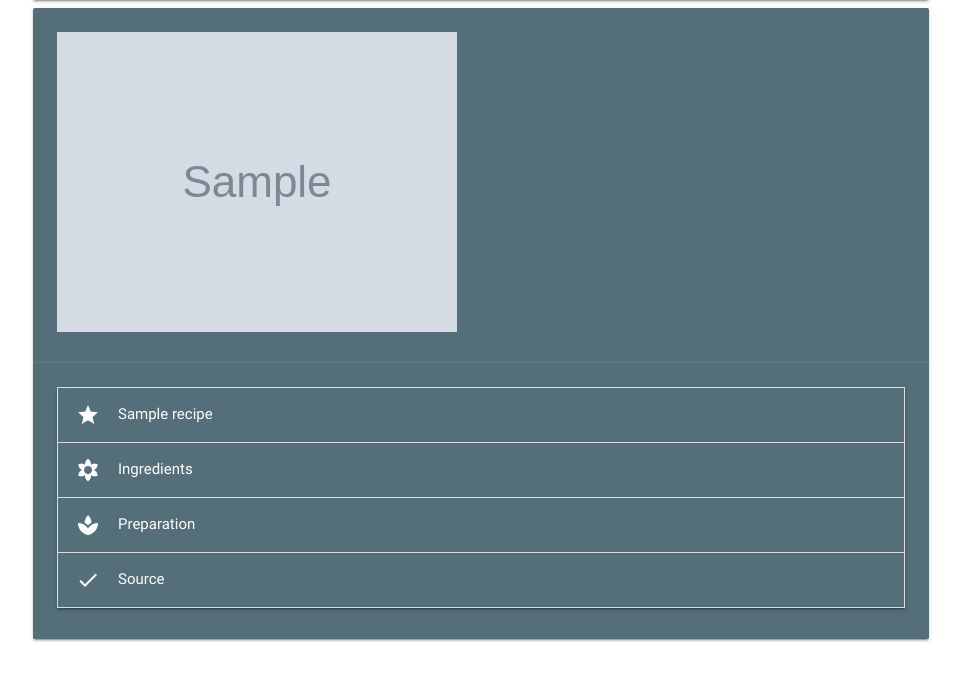
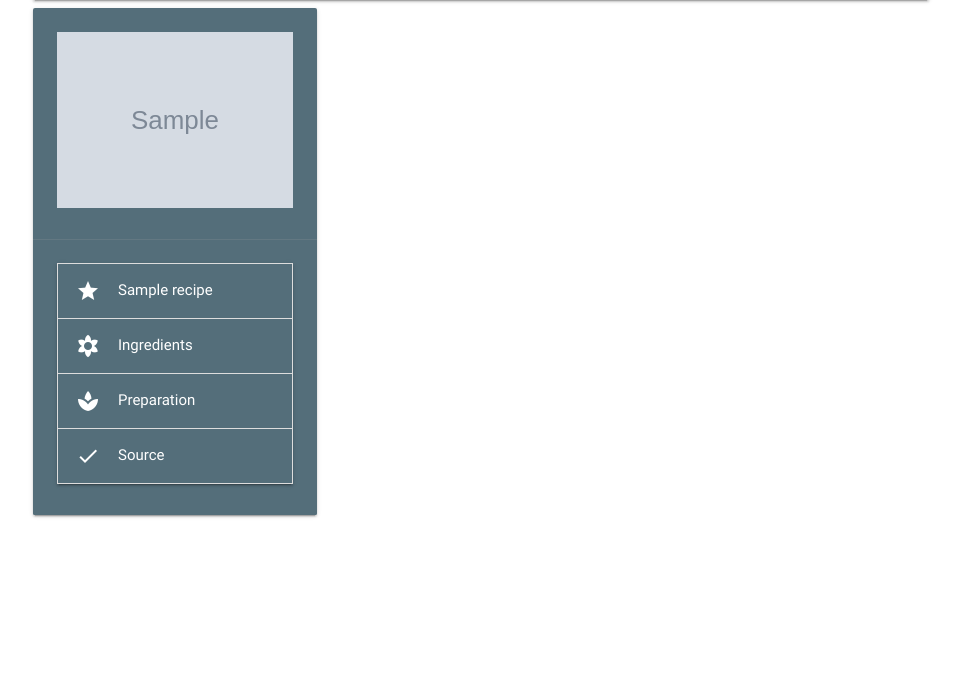
Before and after one commit to AnnaDK/Cook-Book, a Flask app: page / in a window 1280 px wide. Shown: the part 64-745 px from the top of the page, without its empty margins (159-1120 px from the left). Run offline with Flask 2, Linux system fonts and the light colour scheme; grey boxes marked "Sample" are stand-in pictures; a database or web service that is not in the repository returns one stand-in record (values such as "Sample title"); some libraries are stand-ins or nearby versions.

Commit message:
grid changed

```diff
--- a/static/css/style.css
+++ b/static/css/style.css
@@ -1 +1,6 @@
 @import url('https://fonts.googleapis.com/css2?family=Source+Sans+Pro&display=swap');
+
+.image-box{
+
+    max-height: 300px;
+}
--- a/templates/recipes.html
+++ b/templates/recipes.html
@@ -1,8 +1,8 @@
 {% extends 'base.html' %} {% block content %}
+
+<div class="row">
  {% for recipe in recipes %}
-<div class="row">
-
-  <div class="col s12">
+  <div class="col s4">
     <div class="card blue-grey darken-1 card">
       <div class="card-content white-text">
         <img class="responsive-img" src="{{recipe.recipe_image}}" />
@@ -47,5 +47,6 @@
       </div>
     </div>
   </div>
+  {% endfor %}
 </div>
-{% endfor %} {% endblock %}
+ {% endblock %}
```
